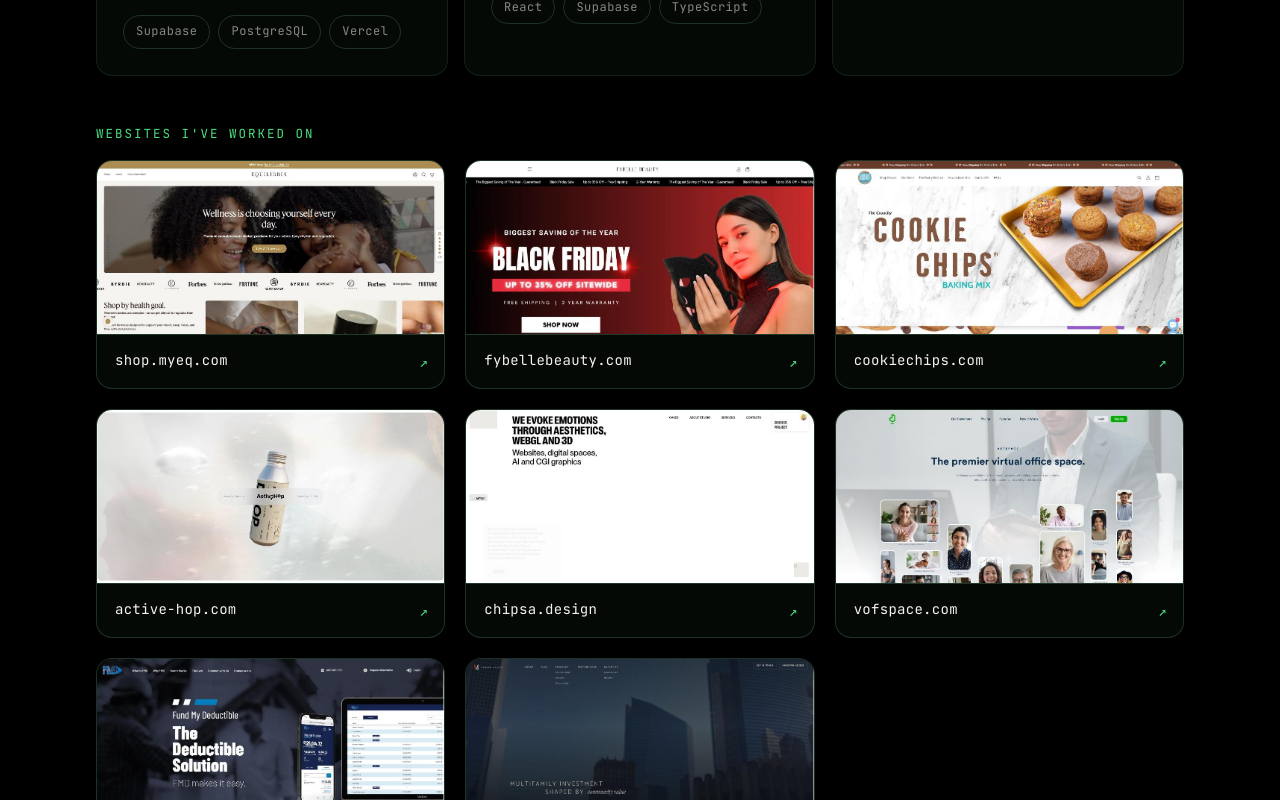
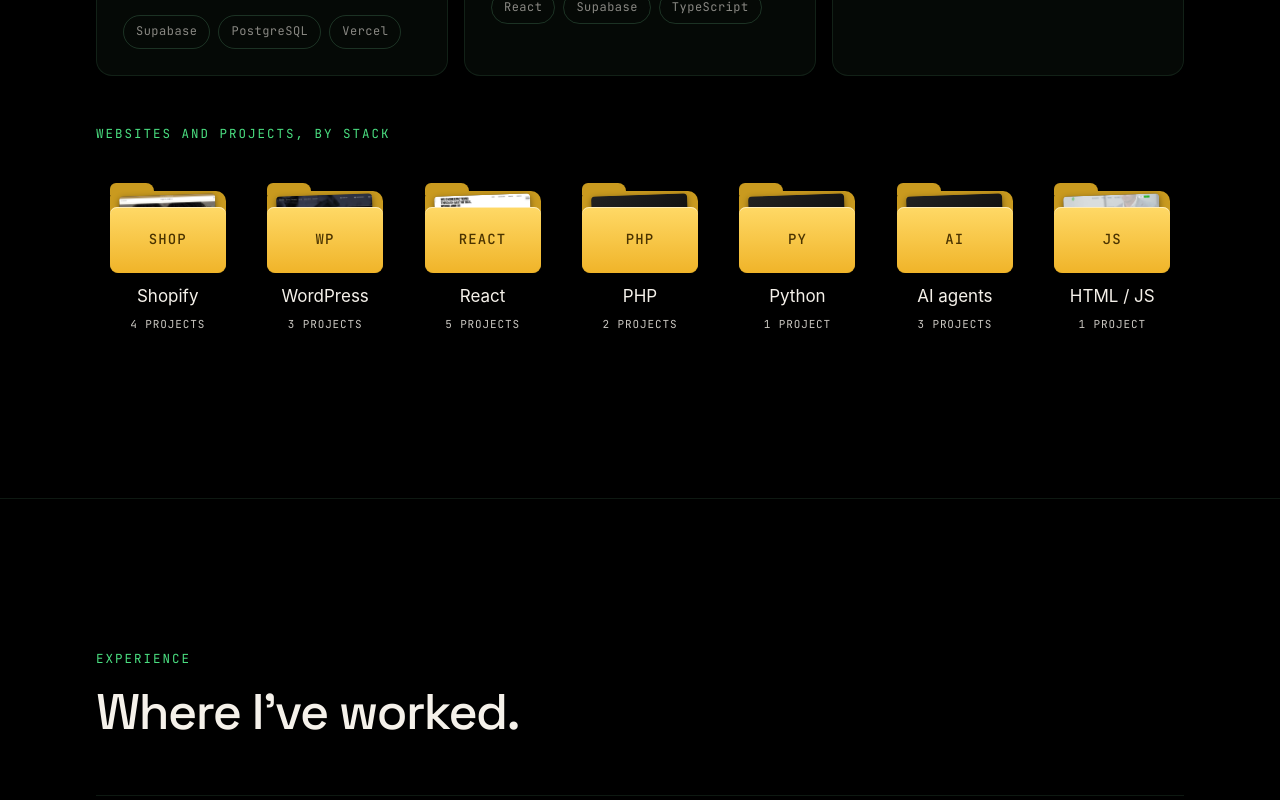
Before and after one commit to abdulhayeedev/abdul-mcp, a Next.js app: page / in a window 1280 px wide. Shown: the part 2300-3100 px from the top of the page. Built offline with nearby package versions, Linux system fonts and the light colour scheme; a web font is replaced by a local one.

Commit message:
Add Folders component and update section titles

```diff
--- a/app/page.tsx
+++ b/app/page.tsx
@@ -3,6 +3,7 @@ import CopyButton from "./CopyButton";
 import Reveal from "./Reveal";
 import Rotator from "./Rotator";
 import HeroBg from "./HeroBg";
+import Folders from "./Folders";
 import { websites } from "./data";
 
 const SITE = "https://abdulhayee.vercel.app";
@@ -191,12 +192,8 @@ export default function Home() {
                   );
                 })}
               </div>
-              <div className="eyebrow reveal" style={{ marginTop: 48 }}>Websites I&apos;ve worked on</div>
-              <div className="chips reveal">
-                {websites.map((w) => (
-                  <a className="chip" href={w.url} key={w.url}>{w.name}</a>
-                ))}
-              </div>
+              <div className="eyebrow reveal" style={{ marginTop: 48 }}>Websites and projects, by stack</div>
+              <Folders />
             </div>
           </section>
 
```
